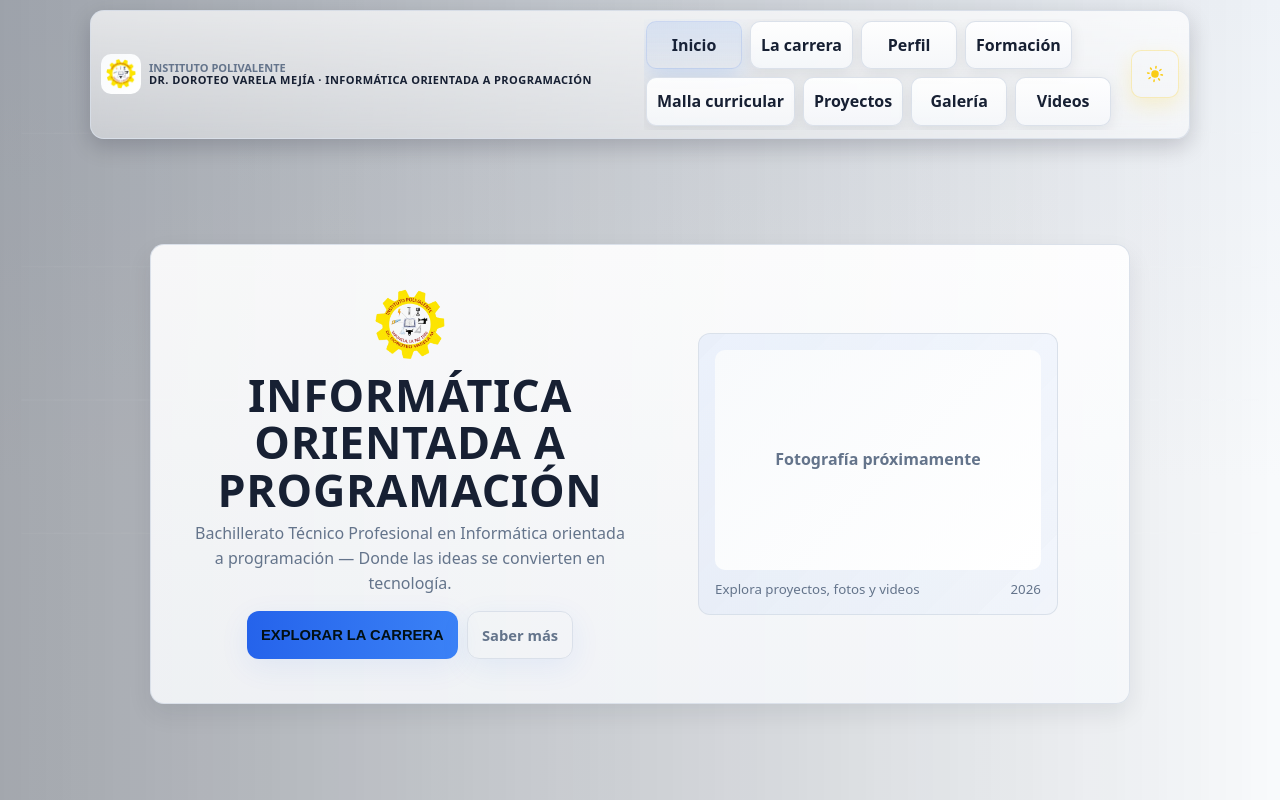
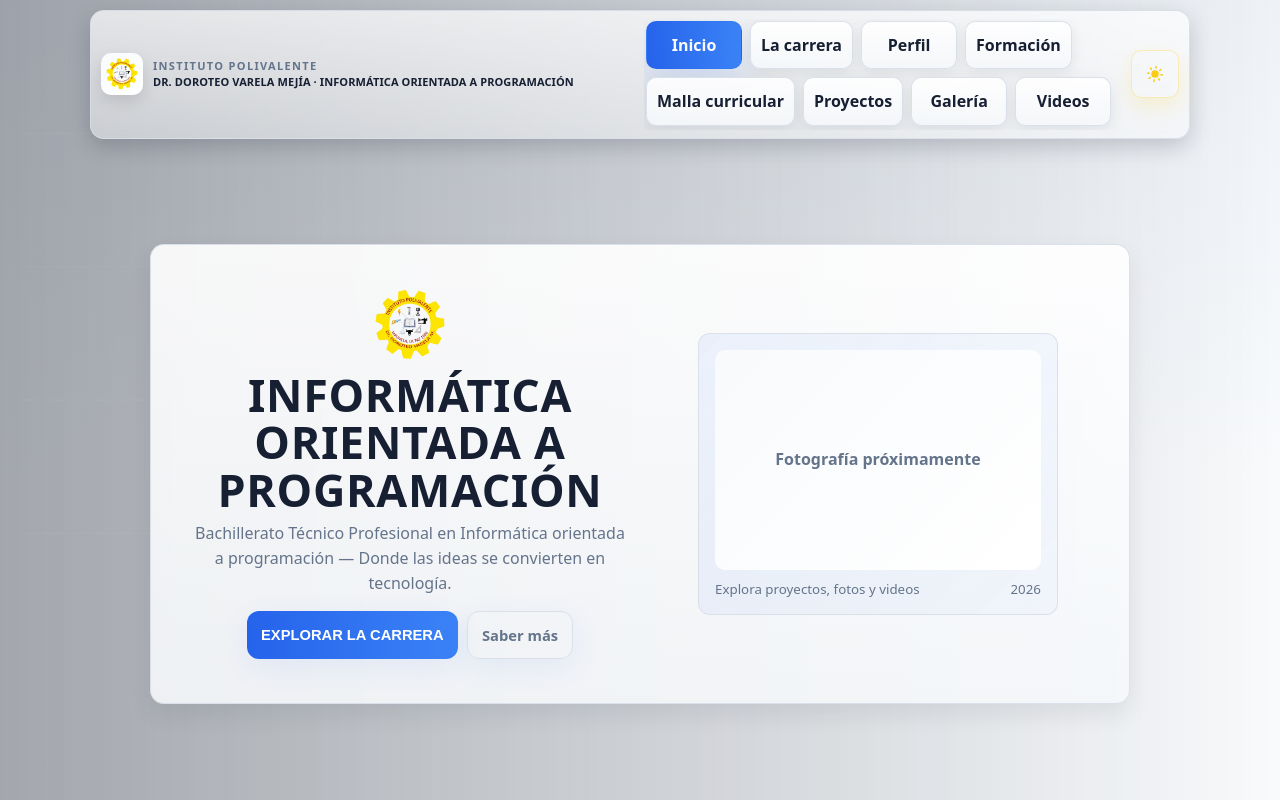
Before and after one commit to 4ngelhernandez010-stack/prueba-de-webqr, a plain HTML site: page index.html in a window 1280 px wide. Drawn offline with Linux system fonts and the light colour scheme.

Commit message:
Actualización de la página

```diff
--- a/index.html
+++ b/index.html
@@ -81,26 +81,56 @@
     .btn, .theme-toggle, .hamburger, .lb-btn, .nav-links a, .menu-close{min-width:44px;min-height:44px;touch-action:manipulation}
     .btn, .theme-toggle, .hamburger, .lb-btn{will-change: transform;}
 
-    .brand{display:flex;align-items:center;gap:8px;min-width:0;flex:1}
-    .brand img{height:40px;width:40px;object-fit:contain;border-radius:10px;background:linear-gradient(135deg,var(--panel) 0%, var(--card) 100%);padding:5px;flex-shrink:0}
-    .brand .titles{line-height:1.05;min-width:0}
-    .brand .titles .institute{font-weight:600;font-size:11px;color:var(--muted);white-space:nowrap;overflow:hidden;text-overflow:ellipsis}
-    .brand .titles .career{font-weight:800;font-size:11px;letter-spacing:0.45px;line-height:1.15;white-space:normal}
+    .brand{display:flex;align-items:center;gap:10px;min-width:0;flex:1;max-width:100%}
+    .brand img{height:42px;width:42px;object-fit:contain;border-radius:10px;background:linear-gradient(135deg,var(--panel) 0%, var(--card) 100%);padding:5px;flex-shrink:0;box-shadow:0 6px 16px rgba(2,6,23,0.12)}
+    .brand .titles{line-height:1.05;min-width:0;display:flex;flex-direction:column;justify-content:center;gap:2px;flex:1}
+    .brand .titles .institute{font-weight:700;font-size:11px;color:var(--muted);white-space:normal;overflow-wrap:anywhere;word-break:break-word;letter-spacing:0.12em;text-transform:uppercase;line-height:1.25}
+    .brand .titles .career{font-weight:800;font-size:11px;letter-spacing:0.10px;line-height:1.28;white-space:normal;color:var(--text);overflow-wrap:anywhere;word-break:break-word;text-wrap:pretty}
 
-    nav{margin-left:auto;display:flex;align-items:center;gap:6px;flex:1;justify-content:flex-end}
+    nav{margin-left:auto;display:flex;align-items:center;gap:6px;flex:1;justify-content:flex-end;min-width:0}
     .nav-links{display:flex;gap:8px;align-items:center;flex-wrap:nowrap;justify-content:flex-start;white-space:nowrap;overflow-x:auto;scrollbar-width:none;-ms-overflow-style:none;padding:2px 2px 4px;max-width:100%}
     .nav-links::-webkit-scrollbar{display:none}
     .nav-links a{
       position:relative;display:inline-flex;align-items:center;justify-content:center;padding:11px 14px;border-radius:10px;font-weight:600;color:var(--text);
       background:linear-gradient(180deg, var(--glass), var(--glass-2));
       border:1px solid var(--glass-border);box-shadow:var(--shadow-soft);flex:0 0 auto;
-      transition:transform 0.5s cubic-bezier(0.22, 1, 0.36, 1), box-shadow 0.5s ease, border-color 0.5s ease, background-color 0.5s ease;
+      transition:transform 0.5s cubic-bezier(0.22, 1, 0.36, 1), box-shadow 0.5s ease, border-color 0.5s ease, background-color 0.5s ease, color 0.25s ease;
       min-height:48px;
     }
+
+    /* Inicio: estilo neutral por defecto; activa el azul sólo en hover o cuando está activo */
+    .nav-links a.home-btn{
+      background:linear-gradient(180deg, var(--glass), var(--glass-2));
+      color:var(--text);
+      border:1px solid var(--glass-border);
+      box-shadow:var(--shadow-soft);
+      font-weight:700;
+      transition:transform 0.25s ease, box-shadow 0.25s ease, filter 0.25s ease, color 0.18s ease, background 0.3s ease;
+    }
+    .nav-links a.home-btn:hover, .nav-links a.home-btn:focus{
+      transform:translateY(-3px);
+      box-shadow:0 12px 28px rgba(15,23,42,0.12);
+      /* hover rule is handled by the generic .nav-links a:hover which sets blue background and white text */
+    }
+    .nav-links a.home-btn:active{transform:translateY(1px) scale(0.98)}
+    .nav-links a.home-btn:focus-visible{outline:3px solid rgba(59,130,246,0.12);outline-offset:4px;border-radius:10px}
     .menu-close{display:none}
-    .nav-links a:hover{transform:translateY(-3px);box-shadow:0 12px 25px rgba(15,23,42,0.12);border-color:var(--card-border-hover);background:linear-gradient(90deg,var(--accent), var(--accent-2));color:#021014;transition:background 0.6s cubic-bezier(0.22,1,0.36,1), transform 0.35s cubic-bezier(0.22,1,0.36,1), box-shadow 0.35s ease}
-    .nav-links a.active{border-color:var(--accent-border);background:linear-gradient(180deg, rgba(59,130,246,0.08), rgba(59,130,246,0.04));box-shadow:0 10px 22px rgba(59,130,246,0.16);color:var(--text)}
+    .nav-links a:hover{transform:translateY(-3px);box-shadow:0 12px 25px rgba(15,23,42,0.12);border-color:var(--card-border-hover);background:linear-gradient(90deg,var(--accent), var(--accent-2));color:#ffffff;transition:background 0.6s cubic-bezier(0.22,1,0.36,1), transform 0.35s cubic-bezier(0.22,1,0.36,1), box-shadow 0.35s ease}
+    .nav-links a.active{border-color:var(--accent-border);background:linear-gradient(180deg, rgba(59,130,246,0.08), rgba(59,130,246,0.04));box-shadow:0 10px 22px rgba(59,130,246,0.16);color:#ffffff}
     .nav-links a.active::before{content:"";position:absolute;inset:0;border-radius:inherit;background:linear-gradient(180deg, rgba(59,130,246,0.05), transparent);pointer-events:none;}
+
+    /* Ensure any nav link on focus/active remains readable on accent backgrounds */
+    .nav-links a:focus, .nav-links a:active, .nav-links a:focus-visible{
+      color:#ffffff;
+    }
+
+    /* Forzar estilos cuando Inicio está marcado como activo */
+    .nav-links a.home-btn.active{
+      background:linear-gradient(90deg,var(--accent), var(--accent-2));
+      color:#ffffff;
+      border-color:var(--accent-border);
+      box-shadow:0 14px 36px rgba(59,130,246,0.18);
+    }
 
     .hamburger{display:none;background:transparent;border:0;color:var(--muted);font-size:22px;padding:6px;cursor:pointer;align-items:center;justify-content:center;border-radius:10px;width:44px;height:44px}
     .hamburger:hover{transform:translateY(-1px)}
@@ -117,8 +147,8 @@
     .hero p.lead{margin:8px 0 16px;color:var(--muted);font-size:0.92rem;line-height:1.55;max-width:32rem}
 
     .cta{display:flex;flex-direction:column;gap:10px;align-items:stretch;width:100%}
-    .btn{background:linear-gradient(90deg,var(--accent), var(--accent-2));color:#021014;padding:13px 16px;border-radius:12px;font-weight:700;border:0;cursor:pointer;box-shadow:0 8px 30px var(--accent-shadow);font-size:0.92rem;text-align:center;min-height:46px;display:inline-flex;align-items:center;justify-content:center;width:100%}
-    .btn:hover{transform:translateY(-2px);box-shadow:0 12px 28px var(--accent-shadow);background:linear-gradient(90deg,var(--accent), var(--accent-2));transition:background 0.6s cubic-bezier(0.22,1,0.36,1), transform 0.35s cubic-bezier(0.22,1,0.36,1), box-shadow 0.35s ease;color:#021014}
+    .btn{background:linear-gradient(90deg,var(--accent), var(--accent-2));color:#ffffff;padding:13px 16px;border-radius:12px;font-weight:700;border:0;cursor:pointer;box-shadow:0 8px 30px var(--accent-shadow);font-size:0.92rem;text-align:center;min-height:46px;display:inline-flex;align-items:center;justify-content:center;width:100%}
+    .btn:hover{transform:translateY(-2px);box-shadow:0 12px 28px var(--accent-shadow);background:linear-gradient(90deg,var(--accent), var(--accent-2));transition:background 0.6s cubic-bezier(0.22,1,0.36,1), transform 0.35s cubic-bezier(0.22,1,0.36,1), box-shadow 0.35s ease;color:#ffffff}
     .btn:active{transform:translateY(1px) scale(0.98)}
     .btn.secondary{background:transparent;color:var(--muted);border:1px solid var(--glass-border)}
     .btn.secondary:hover{border-color:var(--accent-border);color:var(--text)}
@@ -291,7 +321,9 @@
       }
       .hero h1{font-size:clamp(1.8rem, 8vw, 2.7rem)}
       .masonry{column-count:2}
-      .brand .titles .career{font-size:10px;letter-spacing:0.2px}
+      .brand .titles .institute{font-size:8.8px;letter-spacing:0.06em;line-height:1.35}
+      .brand .titles .career{font-size:9.2px;letter-spacing:0.03px;line-height:1.35}
+      .brand img{height:38px;width:38px}
       .theme-toggle{padding:7px}
       .hero-inner{padding:16px 12px 18px}
       .nav-wrap{padding:8px 8px 10px;width:min(100%, 390px)}
@@ -388,7 +420,7 @@
         </button>
         <div id="nav-links" class="nav-links" role="navigation" aria-label="Navegación principal">
           <button class="menu-close" id="menuClose" aria-label="Cerrar menú">×</button>
-          <a href="#inicio">Inicio</a>
+          <a href="#inicio" class="home-btn">Inicio</a>
           <a href="#conoce">La carrera</a>
           <a href="#perfil">Perfil</a>
           <a href="#formacion">Formación</a>
@@ -638,13 +670,9 @@
     <!-- 15 de septiembre -->
     <section id="septiembre">
       <h2 class="section-title">15 DE SEPTIEMBRE · 2026</h2>
-      <div class="panel reveal" style="display:flex;gap:12px;align-items:center;flex-direction:column">
+      <div class="panel reveal" style="display:flex;align-items:center;justify-content:center;flex-direction:column">
         <div style="max-width:760px;text-align:center">
           <p class="muted">Celebremos la educación, la tecnología y el orgullo institucional. Esta sección es el cierre de la experiencia para el desfile del 15 de septiembre.</p>
-        </div>
-        <div style="display:flex;gap:8px;align-items:center">
-          <div style="width:64px;height:40px;background:var(--panel);border-radius:8px"></div>
-          <div style="width:64px;height:40px;background:linear-gradient(90deg,var(--panel),var(--card));border-radius:8px"></div>
         </div>
       </div>
     </section>
@@ -695,7 +723,12 @@
     function setActiveNav(link){
       document.querySelectorAll('.nav-links a').forEach(item => item.classList.toggle('active', item === link));
     }
-    const initNavActive = document.querySelector('.nav-links a[href="#inicio"]');
+    // Initialize active nav link based on the current hash or the first section
+    let initNavActive = null;
+    if(window.location && window.location.hash){
+      initNavActive = document.querySelector('.nav-links a[href="' + window.location.hash + '"]');
+    }
+    // Only set an initial active link if the URL contains a hash matching a nav link.
     if(initNavActive) setActiveNav(initNavActive);
     document.querySelectorAll('a[href^="#"]').forEach(a=>{
       a.addEventListener('click', (e)=>{
```
